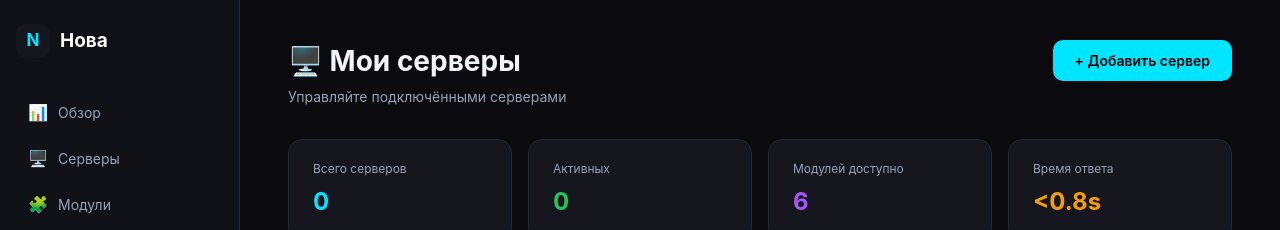
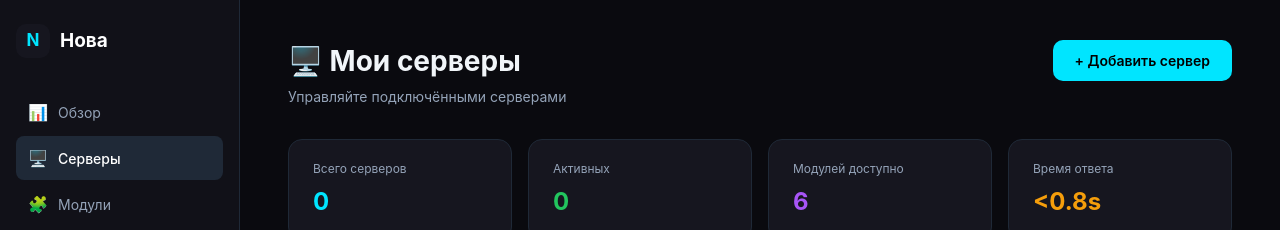
Before and after one commit to R4YDMOND/nova-bot, a Next.js app in the folder frontend/: page /dashboard/servers in a window 1280 px wide. Shown: the top 230 px of the page. Built offline with nearby package versions, Linux system fonts and the light colour scheme; no server answers.

Commit message:
Update page.tsx

```diff
--- a/frontend/src/app/dashboard/servers/page.tsx
+++ b/frontend/src/app/dashboard/servers/page.tsx
@@ -32,7 +32,7 @@ export default function ServersPage() {
             { icon: '⚡', label: 'Команды', href: '/dashboard/commands' },
             { icon: '🔗', label: 'Вебхуки', href: '/dashboard/webhooks' },
           ].map((item, i) => {
-            const isActive = item.label === 'Мои серверы'
+             const isActive = item.label === 'Серверы'
             return (
               <span key={i} onClick={() => navigate(item.href)} style={{
                 padding: '10px 12px', borderRadius: '8px', display: 'flex', alignItems: 'center',
```
